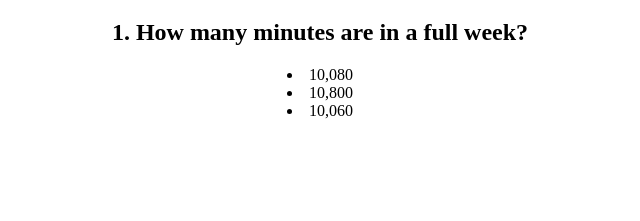
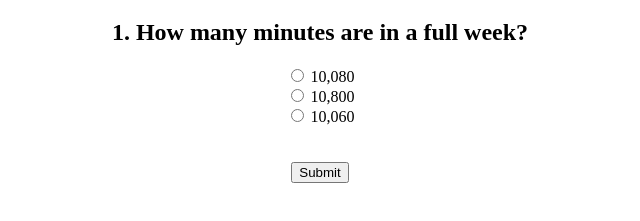
Before and after one commit to ahanafabidzaman32/Quiz-App, a plain HTML site: page index.html in a window 1280 px wide. Shown: the part 61-282 px from the top of the page, without its empty margins (320-960 px from the left). Drawn offline with Linux system fonts and the light colour scheme.

Commit message:
Add Display Radio Buttons, closes #6

```diff
--- a/index.html
+++ b/index.html
@@ -11,10 +11,17 @@
 <body>
 <center>
 <h1>Quiz App</h1>
-<h2><strong>1. How many minutes are in a full week?</strong></h2>
-<li>10,080</li>
-<li>10,800</li>
-<li>10,060</li>
+<form action="/action_page.php">
+    <h2><strong>1. How many minutes are in a full week?</strong></h2>
+    <input type="radio" id="10,080" name="fav_language" value="10,080">
+    <label for="html">10,080</label><br>
+    <input type="radio" id="10,800" name="fav_language" value="10,800">
+    <label for="css">10,800</label><br>
+    <input type="radio" id="10,060" name="fav_language" value="10,060">
+    <label for="javascript">10,060</label>
+    <br><br><br>
+    <input type="submit" value="Submit">
+</form>
 </center>
 
 
```
